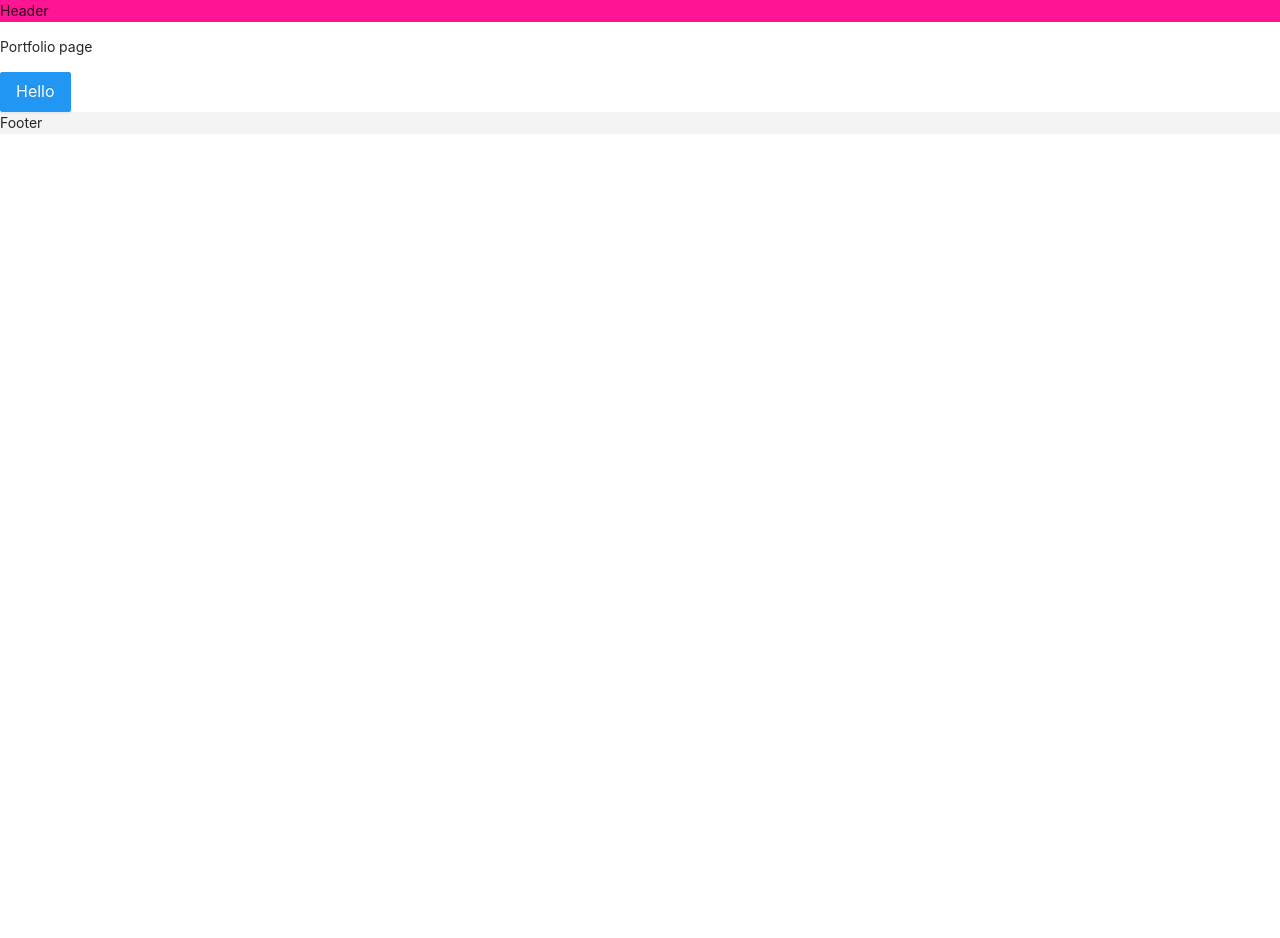
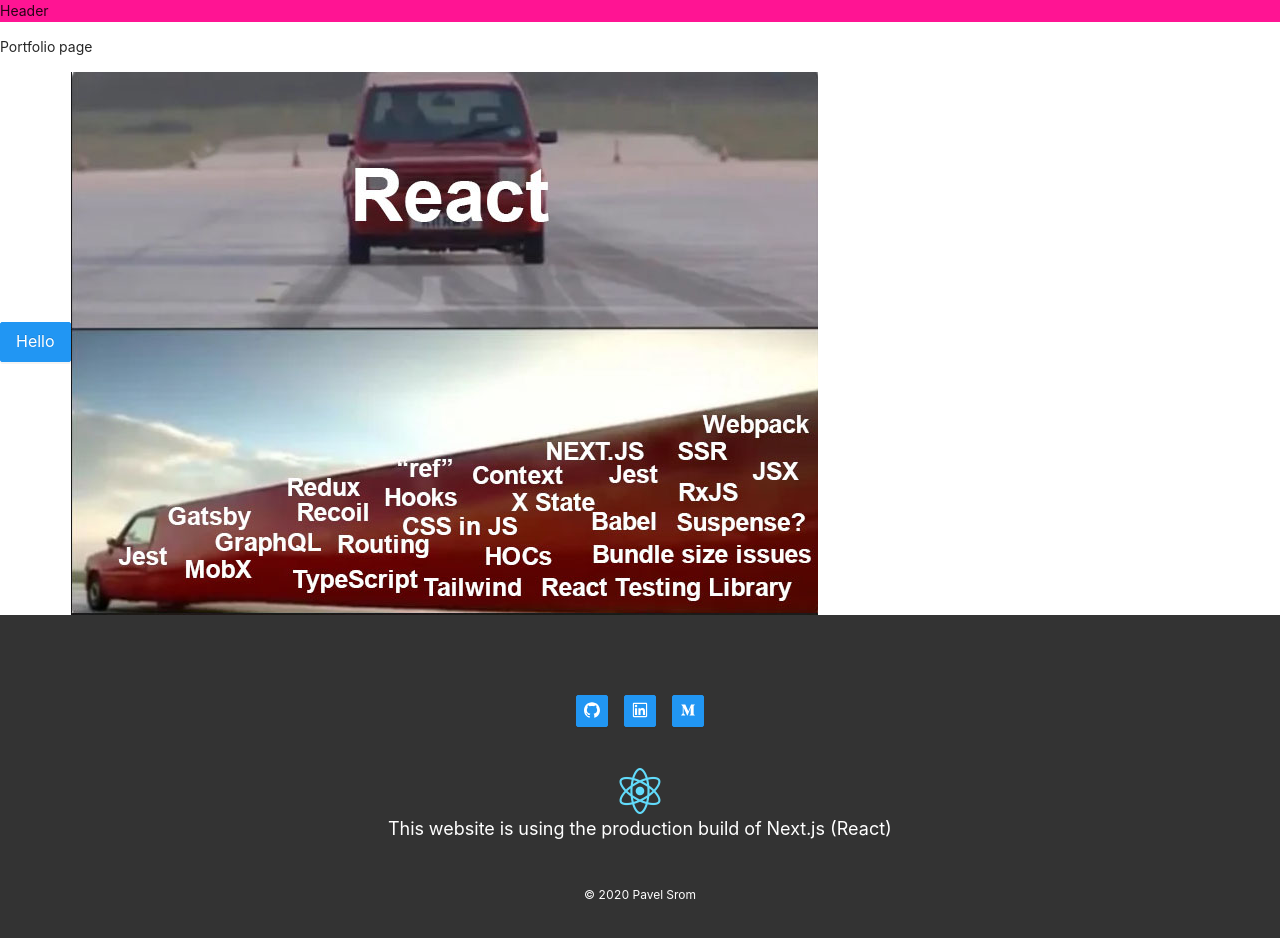
Before and after one commit to PavelSrom/next-typescript-portfolio, a Next.js app: page /portfolio in a window 1280 px wide. Shown: the top 938 px of the page. Before the commit the page ends 800 px from the top, so only its background shows below. Built offline with nearby package versions, Linux system fonts and the light colour scheme.

Commit message:
feat: footer + some custom UI components

```diff
--- a/components/footer/index.tsx
+++ b/components/footer/index.tsx
@@ -1,8 +1,50 @@
 import React from 'react'
+import SocialMedia from '../social-media'
+import ResponsiveContainer from '../../styleguide/responsive-container'
+import { BodyText } from '../../styleguide/typography'
+
+const container: React.CSSProperties = {
+  backgroundColor: '#333',
+  textAlign: 'center',
+}
 
 const Footer: React.FC = () => (
-  <div style={{ background: '#f4f4f4' }}>
-    <p>Footer</p>
+  <div style={container}>
+    <ResponsiveContainer>
+      <SocialMedia />
+      <div style={{ margin: '40px 0' }}>
+        <img src="/images/react.png" className="icon" alt="" />
+
+        <BodyText color="white" style={{ marginBottom: 20 }}>
+          This website is using the production build of Next.js (React)
+        </BodyText>
+      </div>
+      <BodyText sub color="white">
+        &copy; {new Date().getFullYear()} Pavel Srom
+      </BodyText>
+    </ResponsiveContainer>
+
+    <style jsx>{`
+      .icon {
+        display: block;
+        margin: 0 auto;
+        max-width: 48px;
+        max-height: 48px;
+        animation-name: rotate;
+        animation-timing-function: linear;
+        animation-duration: 20000ms;
+        animation-iteration-count: infinite;
+      }
+
+      @keyframes rotate {
+        0% {
+          transform: rotate(0deg);
+        }
+        100% {
+          transform: rotate(360deg);
+        }
+      }
+    `}</style>
   </div>
 )
 
--- /dev/null
+++ b/components/social-media/index.tsx
@@ -0,0 +1,63 @@
+import React from 'react'
+import { Button, Tooltip } from 'antd'
+import { GithubOutlined, LinkedinOutlined, MediumOutlined } from '@ant-design/icons'
+import { makeStyles } from '@material-ui/styles'
+
+const useStyles = makeStyles(() => ({
+  iconBox: {
+    marginBottom: 40,
+    '& > * + *': {
+      marginLeft: 16,
+    },
+  },
+}))
+
+type Props = {
+  url: string
+  title: string
+  icon: JSX.Element
+}
+
+const IconButton: React.FC<Props> = ({ url, title, icon }) => (
+  <Tooltip placement="top" title={title}>
+    <Button
+      type="primary"
+      icon={
+        <a href={url} target="_blank" rel="noopener noreferrer">
+          {icon}
+        </a>
+      }
+    />
+  </Tooltip>
+)
+
+const icons: Props[] = [
+  {
+    title: 'GitHub',
+    url: 'https://github.com/PavelSrom',
+    icon: <GithubOutlined />,
+  },
+  {
+    title: 'LinkedIn',
+    url: 'https://www.linkedin.com/in/pavel-srom-3011a8171',
+    icon: <LinkedinOutlined />,
+  },
+  {
+    title: 'Medium',
+    url: 'https://medium.com/@srompavel98',
+    icon: <MediumOutlined />,
+  },
+]
+
+const SocialMedia: React.FC = () => {
+  const classes = useStyles()
+
+  return (
+    <div className={classes.iconBox}>
+      {icons.map((content, index) => (
+        <IconButton key={index} {...content} />
+      ))}
+    </div>
+  )
+}
+export default SocialMedia
--- a/package.json
+++ b/package.json
@@ -8,6 +8,7 @@
     "type-check": "tsc"
   },
   "dependencies": {
+    "@ant-design/icons": "^4.2.2",
     "@material-ui/styles": "^4.10.0",
     "@zeit/next-css": "^1.0.1",
     "@zeit/next-less": "^1.0.1",
--- a/pages/portfolio/index.tsx
+++ b/pages/portfolio/index.tsx
@@ -9,6 +9,7 @@
       <Button type="primary" size="large">
         Hello
       </Button>
+      <img src="/images/IMG_0255.JPG" alt="" />
     </div>
   )
 }
--- /dev/null
+++ b/styleguide/responsive-container/index.tsx
@@ -0,0 +1,11 @@
+import React from 'react'
+import {} from 'antd'
+
+// work in progress
+const ResponsiveContainer: React.FC = ({ children }) => {
+  return (
+    <div style={{ maxWidth: 1280, margin: '0 auto', padding: '80px 0' }}>{children}</div>
+  )
+}
+
+export default ResponsiveContainer
--- /dev/null
+++ b/styleguide/typography/index.tsx
@@ -0,0 +1,42 @@
+import React from 'react'
+import { makeStyles } from '@material-ui/styles'
+import { Typography } from 'antd'
+import { TextProps } from 'antd/lib/typography/Text'
+import { TitleProps } from 'antd/lib/typography/Title'
+
+type ThemeProps = {
+  color?: 'white'
+  sub?: boolean
+}
+
+const useStyles = makeStyles<any, ThemeProps>(() => ({
+  bodyText: {
+    color: ({ color }) => color && color,
+    fontSize: ({ sub }) => (sub ? 12 : 18),
+  },
+}))
+
+const { Title, Text } = Typography
+
+export const Headline: React.FC<TitleProps> = ({ children, ...rest }) => {
+  return (
+    <Title {...rest} level={1}>
+      {children}
+    </Title>
+  )
+}
+
+type BodyTextProps = TextProps & {
+  color?: 'white' // others?
+  sub?: boolean
+}
+
+export const BodyText: React.FC<BodyTextProps> = ({ children, color, sub, ...rest }) => {
+  const classes = useStyles({ color, sub })
+
+  return (
+    <Text {...rest} className={classes.bodyText}>
+      {children}
+    </Text>
+  )
+}
```
Also changed, not shown: .eslintrc.json, public/images/IMG_0255.JPG (added), public/images/react.png (added).
